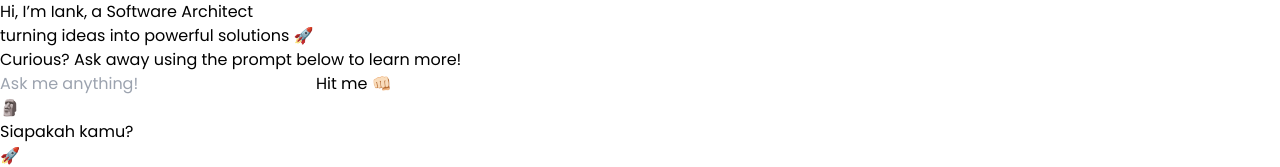
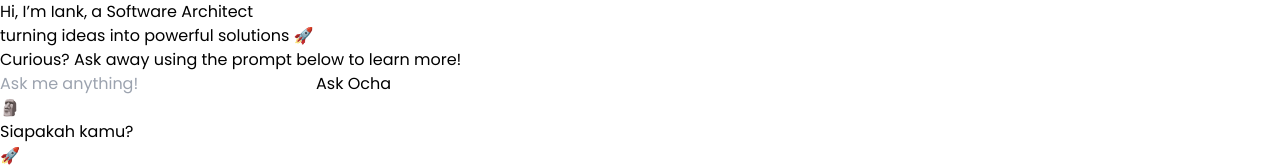
Before and after one commit to sofyan48/ocha, a Vue app: page / in a window 1280 px wide. Shown: the top 167 px of the page. Built offline with nearby package versions, Linux system fonts and the light colour scheme.

Commit message:
Update intro.vue

```diff
--- a/src/components/intro.vue
+++ b/src/components/intro.vue
@@ -7,7 +7,7 @@
         </div>
         <div class="mt-8 w-full flex flex-row gap-x-4 pe-52">
             <input v-model="tempMessage" type="text" class="flex-auto border-2 border-gray-300 p-2 rounded-md focus:outline-gray-400" placeholder="Ask me anything!">
-            <button @click="sendMessage()" class="px-5 py-3 bg-purple-300 rounded-md w-fit">Hit me 👊🏻</button>
+            <button @click="sendMessage()" class="px-5 py-3 bg-purple-300 rounded-md w-fit">Ask Ocha</button>
         </div>
     </div>
 </template>
```
